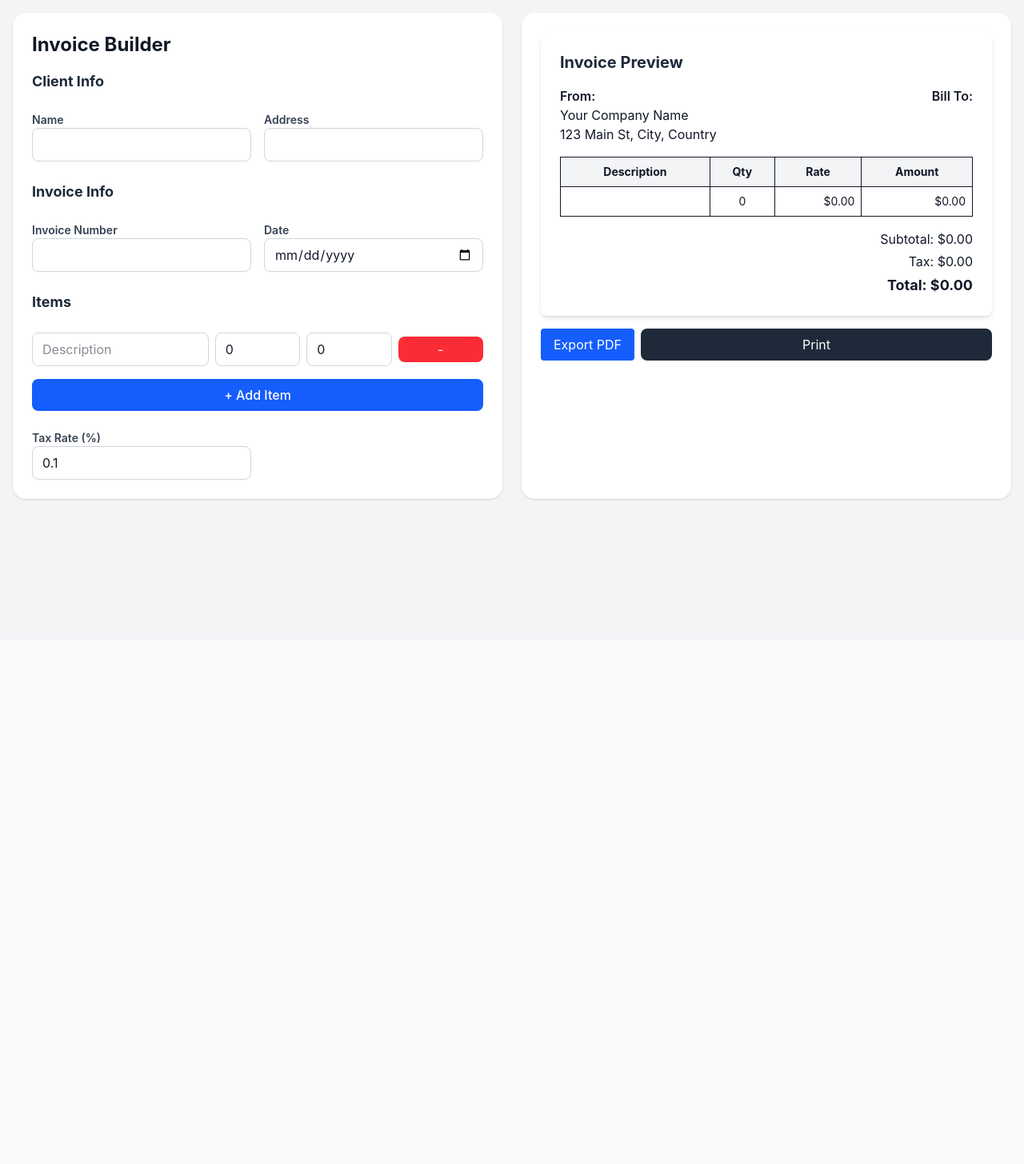
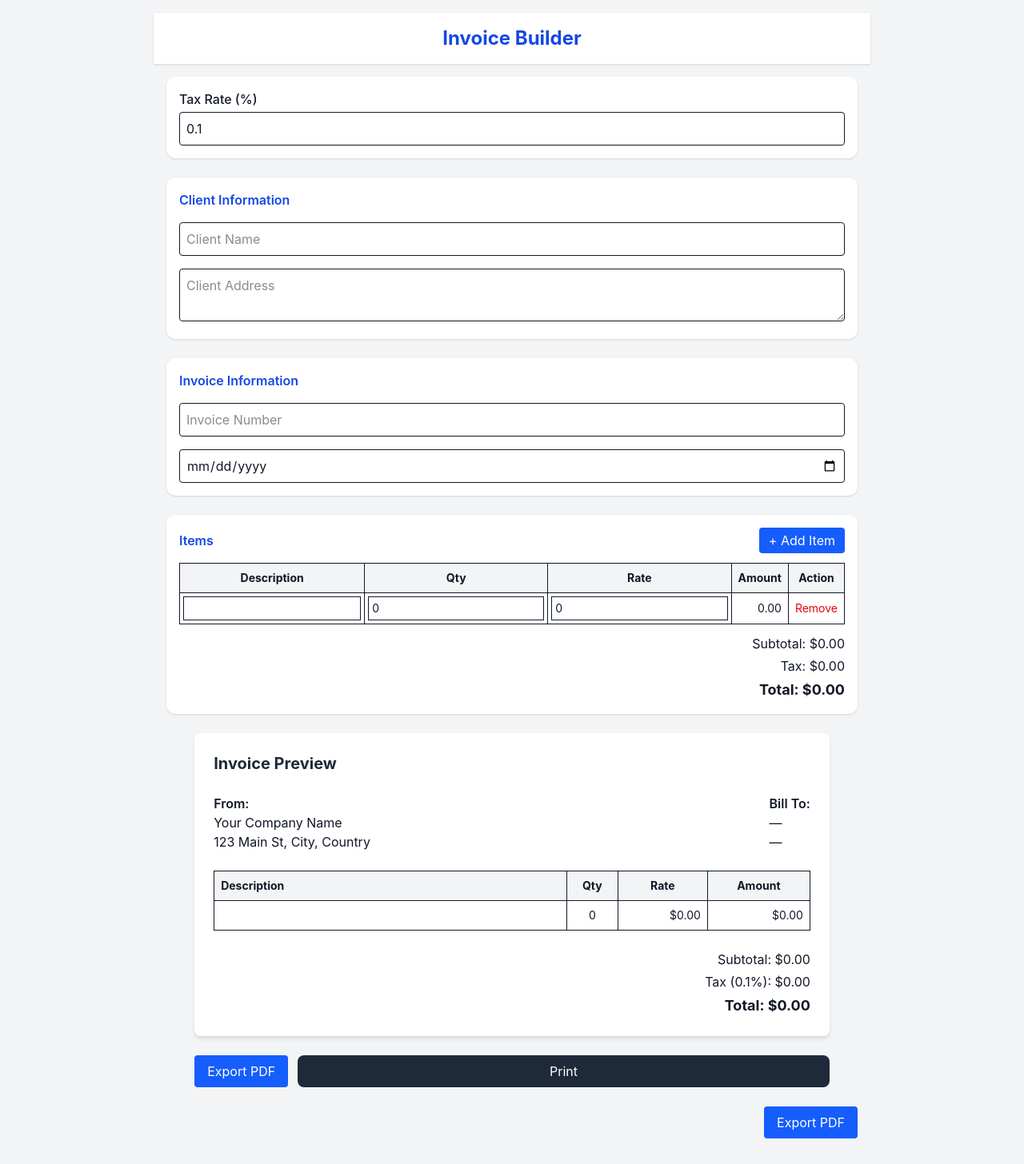
Before and after one commit to Anithavk/invoicebuilder, a React app: page / in a window 1280 px wide. Shown: the whole page at 80% size. Before the commit the page ends 800 px from the top, so only its background shows below. Built offline with nearby package versions, Linux system fonts and the light colour scheme; the HTML template or start-up script is replaced by a standard one.

Commit message:
design issue fixed

```diff
--- a/src/App.jsx
+++ b/src/App.jsx
@@ -1,25 +1,14 @@
-import React from "react";
-import { InvoiceProvider } from "./context/InvoiceContext";
-import InvoiceForm from "./components/InvoiceForm";
-import InvoicePreview from "./components/invoicepreview";
+import InvoiceBuilder from "./components/invoicebuilder.jsx";
 
-export default function App() {
+function App() {
   return (
-    <InvoiceProvider>
-      <div className="min-h-screen bg-gray-100 p-4">
-        <div className="max-w-7xl mx-auto grid gap-6 md:grid-cols-2">
-          {/* Left: Form */}
-          <div className="bg-white shadow rounded-2xl p-6 overflow-y-auto">
-            <h1 className="text-2xl font-bold mb-4">Invoice Builder</h1>
-            <InvoiceForm />
-          </div>
+    <div className="min-h-screen bg-gray-100 p-4">
 
-          {/* Right: Preview */}
-          <div className="bg-white shadow rounded-2xl p-6 overflow-y-auto">
-            <InvoicePreview />
-          </div>
-        </div>
+      <div className="max-w-4xl mx-auto">
+        <InvoiceBuilder />
       </div>
-    </InvoiceProvider>
+    </div>
   );
 }
+
+export default App;
--- a/src/components/exportpdf.jsx
+++ b/src/components/exportpdf.jsx
@@ -4,11 +4,12 @@ import "jspdf-autotable";
 import { useInvoiceContext } from "../context/InvoiceContext";
 
 const ExportPDF = () => {
-  const { clientInfo, invoiceInfo, items, subtotal, taxRate } =
-    useInvoiceContext();
+  const { clientInfo, invoiceInfo, items, taxRate } = useInvoiceContext();
 
   const isEmptyItem = (item) =>
-    item.description.trim() === "" || item.quantity === 0 || item.rate === 0;
+    item.description.trim() === "" ||
+    item.quantity <= 0 ||
+    item.rate <= 0;
 
   const handleExport = () => {
     const validItems = items.filter((item) => !isEmptyItem(item));
@@ -17,16 +18,28 @@ const ExportPDF = () => {
       alert("Please fill client information before exporting!");
       return;
     }
+
     if (!invoiceInfo.number || !invoiceInfo.date) {
       alert("Please fill invoice information before exporting!");
       return;
     }
+
     if (validItems.length === 0) {
       alert("Please add at least one valid item before exporting!");
       return;
     }
 
-    const doc = new jsPDF();
+    // ✅ FIX 1: Recalculate subtotal
+    const subtotal = validItems.reduce(
+      (sum, item) => sum + item.quantity * item.rate,
+      0
+    );
+
+    // ✅ FIX 2: Correct tax calculation
+    const tax = (subtotal * taxRate) / 100;
+    const total = subtotal + tax;
+
+    const doc = new jsPDF("p", "mm", "a4");
 
     // Header
     doc.setFontSize(18);
@@ -34,12 +47,12 @@ const ExportPDF = () => {
 
     // Client info
     doc.setFontSize(12);
-    doc.text(`Client: ${clientInfo?.name}`, 14, 30);
-    doc.text(`${clientInfo?.address}`, 14, 36);
+    doc.text(`Client: ${clientInfo.name}`, 14, 30);
+    doc.text(clientInfo.address, 14, 36);
 
     // Invoice info
-    doc.text(`Invoice #: ${invoiceInfo?.number}`, 140, 30);
-    doc.text(`Date: ${invoiceInfo?.date}`, 140, 36);
+    doc.text(`Invoice #: ${invoiceInfo.number}`, 140, 30);
+    doc.text(`Date: ${invoiceInfo.date}`, 140, 36);
 
     // Items table
     doc.autoTable({
@@ -47,39 +60,43 @@ const ExportPDF = () => {
       head: [["Description", "Qty", "Rate", "Amount"]],
       body: validItems.map((item) => [
         item.description,
-        item.quantity,
-        item.rate.toFixed(2),
-        (item.quantity * item.rate).toFixed(2),
+        item.quantity.toString(),
+        `$${item.rate.toFixed(2)}`,
+        `$${(item.quantity * item.rate).toFixed(2)}`,
       ]),
       styles: { halign: "center" },
-      headStyles: { fillColor: [37, 99, 235] }, // Tailwind blue-600
+      headStyles: { fillColor: [37, 99, 235] },
+      columnStyles: {
+        0: { halign: "left" },
+      },
     });
 
     // Totals
-    const tax = subtotal * taxRate;
-    const total = subtotal + tax;
     const finalY = doc.lastAutoTable.finalY + 10;
-
-    doc.setFontSize(12);
     const pageWidth = doc.internal.pageSize.getWidth();
     const margin = 14;
 
-    doc.text(`Subtotal: ${subtotal.toFixed(2)}`, pageWidth - margin, finalY, {
+    doc.setFontSize(12);
+    doc.text(`Subtotal: $${subtotal.toFixed(2)}`, pageWidth - margin, finalY, {
       align: "right",
     });
+
     doc.text(
-      `Tax (${(taxRate * 100).toFixed(0)}%): ${tax.toFixed(2)}`,
+      `Tax (${taxRate}%): $${tax.toFixed(2)}`,
       pageWidth - margin,
       finalY + 6,
       { align: "right" }
     );
+
+    doc.setFont("helvetica", "bold");
     doc.setFontSize(14);
-    doc.setFont("helvetica", "bold");
-    doc.text(`Total: ${total.toFixed(2)}`, pageWidth - margin, finalY + 14, {
-      align: "right",
-    });
+    doc.text(
+      `Total: $${total.toFixed(2)}`,
+      pageWidth - margin,
+      finalY + 14,
+      { align: "right" }
+    );
 
-    // Save PDF
     doc.save("invoice.pdf");
   };
 
--- a/src/components/invoicebuilder.jsx
+++ b/src/components/invoicebuilder.jsx
@@ -1,7 +1,7 @@
-// src/components/InvoiceBuilder.jsx
 import React from "react";
 import { useInvoiceContext } from "../context/InvoiceContext";
 import ExportPDF from "./exportpdf";
+import InvoicePreview from "./InvoicePreview";
 
 const InvoiceBuilder = () => {
   const {
@@ -11,72 +11,99 @@ const InvoiceBuilder = () => {
     setInvoiceInfo,
     items,
     setItems,
-    subtotal,
     taxRate,
+    setTaxRate,
   } = useInvoiceContext();
 
   const handleItemChange = (i, field, value) => {
-    const newItems = [...items];
-    newItems[i][field] = field === "description" ? value : Number(value) || 0;
-    setItems(newItems);
+    const updated = [...items];
+    updated[i][field] =
+      field === "description" ? value : Number(value) || 0;
+    setItems(updated);
   };
 
   const addItem = () =>
     setItems([...items, { description: "", quantity: 1, rate: 0 }]);
 
-  const removeItem = (i) => setItems(items.filter((_, idx) => idx !== i));
+  const removeItem = (i) =>
+    setItems(items.filter((_, idx) => idx !== i));
 
-  const tax = subtotal * taxRate;
+  const subtotal = items.reduce(
+    (sum, item) => sum + item.quantity * item.rate,
+    0
+  );
+
+  const tax = (subtotal * taxRate) / 100;
   const total = subtotal + tax;
 
   return (
-    <div className="min-h-screen flex flex-col bg-gray-100">
+    <div className="min-h-screen bg-gray-100">
 
-      {/* Header */}
-      <header className="sticky top-0 z-20 bg-gray-100 shadow-sm p-4 text-center">
-        <h1 className="text-2xl sm:text-3xl font-bold text-blue-700">
+      {/* HEADER */}
+      <header className="bg-white shadow p-4 text-center">
+        <h1 className="text-2xl font-bold text-blue-700">
           Invoice Builder
         </h1>
       </header>
 
-      {/* MAIN SCROLL AREA */}
-      <main className="flex-1">
+      {/* MAIN */}
+      <main className="max-w-4xl mx-auto p-4 space-y-6">
 
-        <div className="flex flex-col gap-6">
+        {/* TAX */}
+        <div className="bg-white p-4 rounded-xl shadow">
+          <label className="block font-medium mb-1">
+            Tax Rate (%)
+          </label>
+          <input
+            type="number"
+            min="0"
+            max="100"
+            value={taxRate}
+            onChange={(e) => setTaxRate(Number(e.target.value) || 0)}
+            className="w-full p-2 border rounded"
+          />
+        </div>
 
-          {/* Client & Invoice Info */}
-          <div className="flex flex-col md:flex-row gap-4">
-            <div className="flex-1 p-4 border rounded bg-white shadow-sm">
-              <h2 className="font-semibold mb-2 text-lg">Client Information</h2>
+        {/* CLIENT INFO */}
+        <div className="bg-white p-4 rounded-xl shadow space-y-4">
+          <h2 className="font-semibold text-blue-700">
+            Client Information
+          </h2>
+
           <input
             placeholder="Client Name"
             value={clientInfo.name}
             onChange={(e) =>
               setClientInfo({ ...clientInfo, name: e.target.value })
             }
-                className="w-full p-2 border rounded mb-3"
+            className="w-full p-2 border rounded"
           />
+
           <textarea
             placeholder="Client Address"
             value={clientInfo.address}
             onChange={(e) =>
               setClientInfo({ ...clientInfo, address: e.target.value })
             }
-                rows={3}
             className="w-full p-2 border rounded"
           />
         </div>
 
-            <div className="flex-1 p-4 border rounded bg-white shadow-sm">
-              <h2 className="font-semibold mb-2 text-lg">Invoice Information</h2>
+        {/* INVOICE INFO */}
+        <div className="bg-white p-4 rounded-xl shadow space-y-4">
+          <h2 className="font-semibold text-blue-700">
+            Invoice Information
+          </h2>
+
           <input
             placeholder="Invoice Number"
             value={invoiceInfo.number}
             onChange={(e) =>
               setInvoiceInfo({ ...invoiceInfo, number: e.target.value })
             }
-                className="w-full p-2 border rounded mb-3"
+            className="w-full p-2 border rounded"
           />
+
           <input
             type="date"
             value={invoiceInfo.date}
@@ -86,109 +113,98 @@ const InvoiceBuilder = () => {
             className="w-full p-2 border rounded"
           />
         </div>
+
+        {/* ITEMS */}
+        <div className="bg-white p-4 rounded-xl shadow space-y-3">
+          <div className="flex justify-between items-center">
+            <h2 className="font-semibold text-blue-700">
+              Items
+            </h2>
+            <button
+              onClick={addItem}
+              className="bg-blue-600 text-white px-3 py-1 rounded"
+            >
+              + Add Item
+            </button>
           </div>
 
-          {/* Items */}
-          <div className="w-full overflow-x-auto">
-            <div className="flex flex-col gap-4 min-w-0">
-
-              {items.map((it, idx) => (
-                <div
-                  key={idx}
-                  className="flex flex-wrap gap-3 p-4 border rounded bg-white shadow-sm"
+          <div className="overflow-x-auto">
+            <table className="w-full border text-sm">
+              <thead className="bg-gray-100">
+                <tr>
+                  <th className="border p-2">Description</th>
+                  <th className="border p-2">Qty</th>
+                  <th className="border p-2">Rate</th>
+                  <th className="border p-2">Amount</th>
+                  <th className="border p-2">Action</th>
+                </tr>
+              </thead>
+              <tbody>
+                {items.map((item, i) => (
+                  <tr key={i}>
+                    <td className="border p-1">
+                      <input
+                        className="w-full border p-1"
+                        value={item.description}
+                        onChange={(e) =>
+                          handleItemChange(i, "description", e.target.value)
+                        }
+                      />
+                    </td>
+                    <td className="border p-1">
+                      <input
+                        type="number"
+                        className="w-full border p-1"
+                        value={item.quantity}
+                        onChange={(e) =>
+                          handleItemChange(i, "quantity", e.target.value)
+                        }
+                      />
+                    </td>
+                    <td className="border p-1">
+                      <input
+                        type="number"
+                        className="w-full border p-1"
+                        value={item.rate}
+                        onChange={(e) =>
+                          handleItemChange(i, "rate", e.target.value)
+                        }
+                      />
+                    </td>
+                    <td className="border p-2 text-right">
+                      {(item.quantity * item.rate).toFixed(2)}
+                    </td>
+                    <td className="border p-2 text-center">
+                      <button
+                        onClick={() => removeItem(i)}
+                        className="text-red-600 text-sm"
                       >
-                  <div className="flex-1 min-w-[150px]">
-                    <label className="block text-sm text-gray-600 mb-1">
-                      Description
-                    </label>
-                    <input
-                      value={it.description}
-                      onChange={(e) =>
-                        handleItemChange(idx, "description", e.target.value)
-                      }
-                      className="w-full p-2 border rounded"
-                    />
+                        Remove
+                      </button>
+                    </td>
+                  </tr>
+                ))}
+              </tbody>
+            </table>
           </div>
 
-                  <div className="w-[90px]">
-                    <label className="block text-sm text-gray-600 mb-1">Qty</label>
-                    <input
-                      type="number"
-                      value={it.quantity}
-                      onChange={(e) =>
-                        handleItemChange(idx, "quantity", e.target.value)
-                      }
-                      className="w-full p-2 border rounded"
-                    />
-                  </div>
-
-                  <div className="w-[110px]">
-                    <label className="block text-sm text-gray-600 mb-1">Rate</label>
-                    <input
-                      type="number"
-                      value={it.rate}
-                      onChange={(e) =>
-                        handleItemChange(idx, "rate", e.target.value)
-                      }
-                      className="w-full p-2 border rounded"
-                    />
-                  </div>
-
-                  <div className="w-[110px]">
-                    <label className="block text-sm text-gray-600 mb-1">Amount</label>
-                    <div className="p-2 border rounded bg-gray-50 font-medium">
-                      {(it.quantity * it.rate).toFixed(2)}
+          <div className="text-right space-y-1">
+            <p>Subtotal: ${subtotal.toFixed(2)}</p>
+            <p>Tax: ${tax.toFixed(2)}</p>
+            <p className="font-bold text-lg">
+              Total: ${total.toFixed(2)}
+            </p>
           </div>
         </div>
 
-                  <div className="flex-1 flex justify-end min-w-[100px] mt-2">
-                    <button
-                      onClick={() => removeItem(idx)}
-                      className="bg-red-500 text-white px-3 py-2 rounded hover:bg-red-600 w-full sm:w-auto"
-                    >
-                      Remove
-                    </button>
-                  </div>
-                </div>
-              ))}
-            </div>
-          </div>
+        {/* INVOICE PREVIEW — FULL WIDTH */}
+        <InvoicePreview />
 
-          {/* Add Item */}
-          <div className="text-center">
-            <button
-              onClick={addItem}
-              className="bg-green-600 text-white px-4 py-2 rounded hover:bg-green-700 w-full sm:w-auto"
-            >
-              Add Item
-            </button>
-          </div>
-
+        {/* EXPORT */}
+        <div className="flex justify-end">
+          <ExportPDF />
         </div>
       </main>
-
-      {/* FIXED FOOTER (SAFE) */}
-       <footer className="w-full bg-blue-900 text-white py-4 text-center">
-        <div className="flex flex-col items-end gap-1 text-right text-sm sm:text-base">
-          <div className="flex justify-end gap-4">
-            <span>Subtotal:</span>
-            <span>{subtotal.toFixed(2)}</span>
-          </div>
-          <div className="flex justify-end gap-4">
-            <span>Tax ({(taxRate * 100).toFixed(0)}%):</span>
-            <span>{tax.toFixed(2)}</span>
-          </div>
-          <div className="flex justify-end gap-4 font-bold text-lg">
-            <span>Total:</span>
-            <span>{total.toFixed(2)}</span>
-          </div>
-        </div>
-
-        <div className="text-center">
-          <ExportPDF />
-        </div>
-      </footer>
-
     </div>
   );
 };
--- a/src/components/invoicepreview.jsx
+++ b/src/components/invoicepreview.jsx
@@ -1,8 +1,5 @@
 import React, { useRef } from "react";
 import { useInvoiceContext } from "../context/InvoiceContext";
-import { jsPDF } from "jspdf";
-import html2canvas from "html2canvas";
-
 import ExportPDF from "./exportpdf";
 
 const currency = (n) =>
@@ -12,72 +9,63 @@ const currency = (n) =>
   });
 
 export default function InvoicePreview() {
-  const { clientInfo, invoiceInfo, items, taxRate, subtotal, setItems } =
+  const { clientInfo, invoiceInfo, items, taxRate, subtotal } =
     useInvoiceContext();
-  const ref = useRef();
 
-  const tax = subtotal * taxRate;
-  const total = subtotal + tax;
+  const ref = useRef(null);
 
-  const exportPDF = async () => {
-    // Create a hidden clone for PDF-safe rendering
-    const clone = ref.current.cloneNode(true);
-    clone.style.position = "fixed";
-    clone.style.top = "-10000px";
-    clone.style.left = "-10000px";
-    clone.style.backgroundColor = "#ffffff"; // Force safe background
-    clone.querySelectorAll("*").forEach((el) => {
-      el.style.color = window.getComputedStyle(el).color;
-      el.style.backgroundColor = window.getComputedStyle(el).backgroundColor;
-    });
-
-    document.body.appendChild(clone);
-
-    const canvas = await html2canvas(clone, {
-      scale: 2,
-      backgroundColor: "#ffffff",
-      useCORS: true,
-    });
-
-    const pdf = new jsPDF("p", "mm", "a4");
-    const imgData = canvas.toDataURL("image/png");
-    pdf.addImage(imgData, "PNG", 0, 0, 210, 0);
-    pdf.save(`${invoiceInfo.number || "invoice"}.pdf`);
-
-    document.body.removeChild(clone);
-  };
+  /* -----------------------------
+     FIXED CALCULATIONS
+     taxRate is %
+  ------------------------------*/
+  const tax = +(subtotal * (taxRate / 100)).toFixed(2);
+  const total = +(subtotal + tax).toFixed(2);
 
   return (
-    <div className="space-y-4">
+    <div className="space-y-6">
+
+      {/* INVOICE PREVIEW */}
       <div
         ref={ref}
-        className="invoice-preview bg-white p-6 rounded-lg shadow-md"
+        id="invoice-pdf"
+        className="
+          bg-white
+          p-6
+          rounded-lg
+          shadow-md
+          mx-auto
+          w-full
+          max-w-[210mm]
+        "
       >
-        <h2 className="text-xl font-bold mb-4 text-gray-800">
+        <h2 className="text-xl font-bold mb-6 text-gray-800">
           Invoice Preview
         </h2>
 
-        <div className="flex flex-col sm:flex-row sm:justify-between mb-4">
-          <div className="mb-2 sm:mb-0">
+        {/* HEADER */}
+        <div className="flex flex-col sm:flex-row sm:justify-between gap-6 mb-6">
+          <div>
             <p className="font-semibold">From:</p>
             <p>Your Company Name</p>
             <p>123 Main St, City, Country</p>
           </div>
+
           <div>
             <p className="font-semibold">Bill To:</p>
-            <p>{clientInfo.name}</p>
-            <p>{clientInfo.address}</p>
+            <p>{clientInfo.name || "—"}</p>
+            <p>{clientInfo.address || "—"}</p>
           </div>
         </div>
 
-        <table className="w-full border border-gray-300 text-sm table-auto">
+        {/* ITEMS TABLE */}
+        <div className="overflow-x-auto">
+          <table className="w-full border border-gray-300 text-sm">
             <thead className="bg-gray-100">
               <tr>
-              <th className="p-2 border">Description</th>
-              <th className="p-2 border">Qty</th>
-              <th className="p-2 border">Rate</th>
-              <th className="p-2 border">Amount</th>
-              {/* <th className="p-2 border">Action</th> */}
+                <th className="p-2 border text-left">Description</th>
+                <th className="p-2 border w-16">Qty</th>
+                <th className="p-2 border w-28">Rate</th>
+                <th className="p-2 border w-32">Amount</th>
               </tr>
             </thead>
             <tbody>
@@ -85,42 +73,31 @@ export default function InvoicePreview() {
                 <tr key={i}>
                   <td className="p-2 border">{it.description}</td>
                   <td className="p-2 border text-center">{it.quantity}</td>
-                <td className="p-2 border text-right">{currency(it.rate)}</td>
+                  <td className="p-2 border text-right">
+                    {currency(it.rate)}
+                  </td>
                   <td className="p-2 border text-right">
                     {currency(it.quantity * it.rate)}
                   </td>
-                {/* <td className="p-2 border text-center">
-                  <button
-                    onClick={() =>
-                      setItems(items.filter((_, index) => index !== i))
-                    }
-                    className="px-2 py-1 bg-red-500 text-white rounded hover:bg-red-600"
-                  >
-                    Remove
-                  </button>
-                </td> */}
                 </tr>
               ))}
             </tbody>
           </table>
+        </div>
 
-        <div className="text-right mt-4 space-y-1">
+        {/* TOTALS */}
+        <div className="max-w-sm ml-auto mt-6 space-y-1 text-right">
           <p>Subtotal: {currency(subtotal)}</p>
-          <p>Tax: {currency(tax)}</p>
-          <p className="font-bold text-lg">Total: {currency(total)}</p>
+          <p>Tax ({taxRate}%): {currency(tax)}</p>
+          <p className="font-bold text-lg">
+            Total: {currency(total)}
+          </p>
         </div>
       </div>
 
-      <div className="flex gap-2 flex-col sm:flex-row max-w-4xl mx-auto">
-        {/* <button
-          onClick={exportPDF}
-          className="flex-1 py-2 bg-blue-600 text-white rounded-lg hover:bg-blue-700"
-        >
-          Export PDF
-        </button> */}
-        <div className="text-center">
+      {/* ACTIONS */}
+      <div className="flex flex-col sm:flex-row gap-3 max-w-[210mm] mx-auto print:hidden">
         <ExportPDF />
-        </div>
         <button
           onClick={() => window.print()}
           className="flex-1 py-2 bg-gray-800 text-white rounded-lg hover:bg-gray-900"
```
Also changed, not shown: src/index.css (+76 -5 lines). Lines whose indentation alone changed are shown as unchanged.
